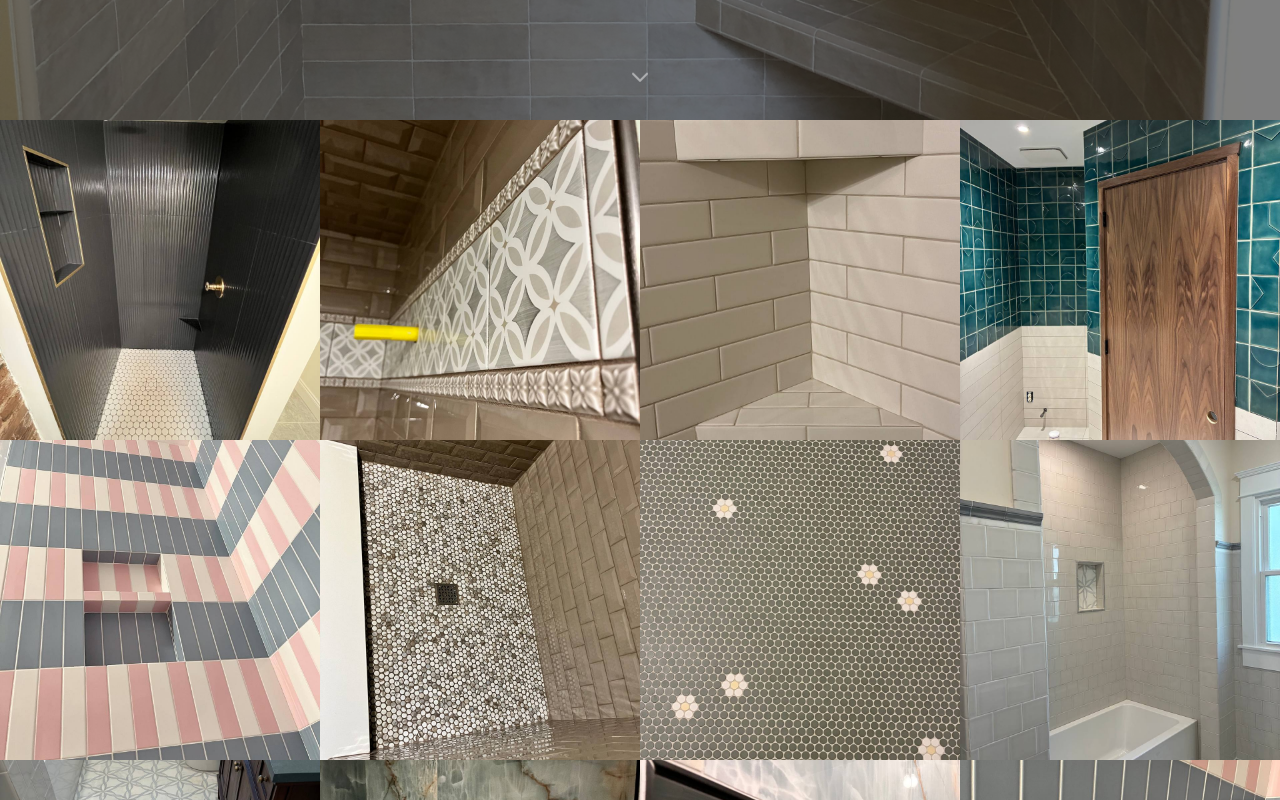
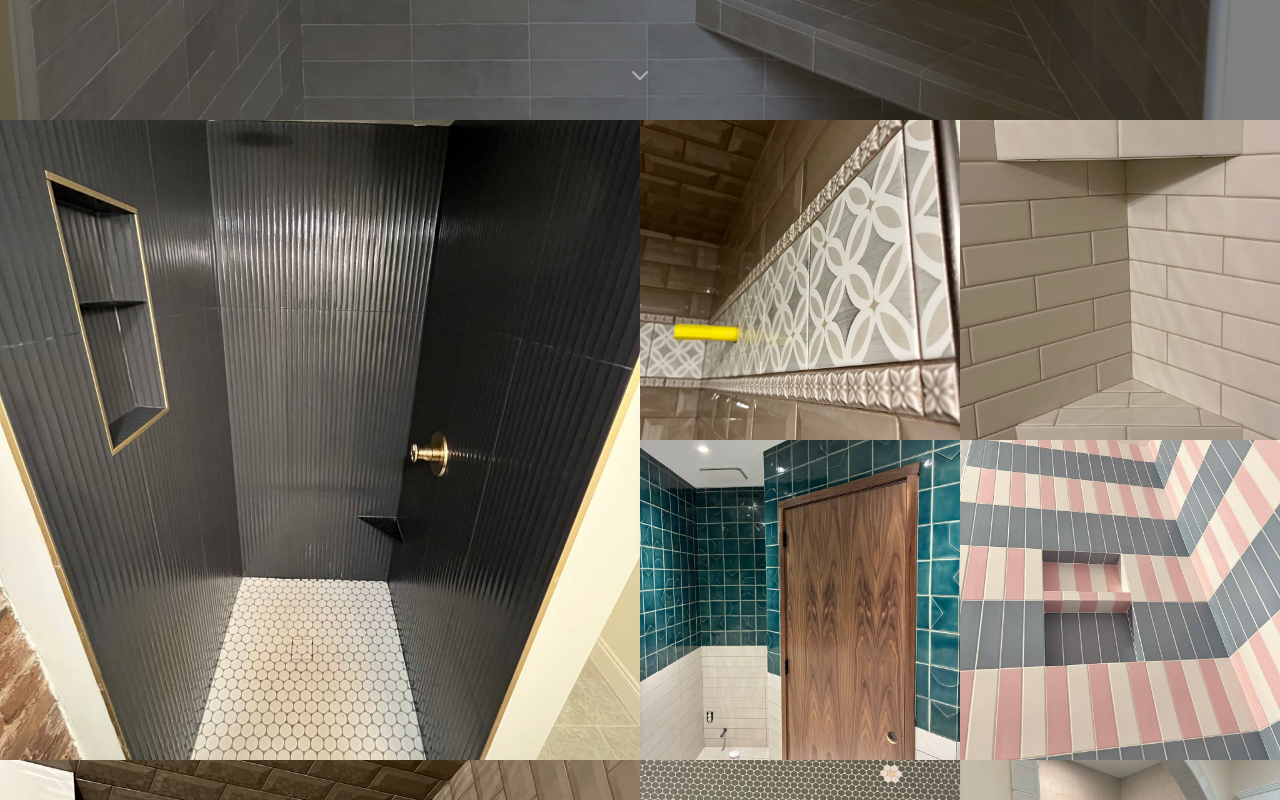
Before and after one commit to Jacob-W-Johnson/jti-website, a Next.js app: page / in a window 1280 px wide. Shown: the part 680-1480 px from the top of the page. Built offline with nearby package versions, Linux system fonts and the light colour scheme.

Commit message:
mixed size gallery grid - every 5th image spans 2x2

```diff
--- a/src/app/page.tsx
+++ b/src/app/page.tsx
@@ -64,22 +64,30 @@ export default function Home() {
         </div>
       </section>
 
-      {/* Photo grid — all project photos */}
-      <section className="grid grid-cols-2 md:grid-cols-3 lg:grid-cols-4">
-        {gallery.map((img) => (
+      {/* Photo grid — mixed sizes for visual interest */}
+      <section className="grid grid-cols-2 md:grid-cols-4">
+        {gallery.map((img, i) => {
+          // Every 5th image (0, 5, 10, ...) spans 2x2
+          const isLarge = i % 5 === 0;
+          return (
             <div
               key={img.src}
-            className="aspect-square relative overflow-hidden"
+              className={`relative overflow-hidden ${
+                isLarge
+                  ? "col-span-2 row-span-2 aspect-square"
+                  : "aspect-square"
+              }`}
             >
               <Image
                 src={img.src}
                 alt={img.alt}
                 fill
                 className="object-cover"
-              sizes="(max-width: 768px) 50vw, (max-width: 1024px) 33vw, 25vw"
+                sizes={isLarge ? "(max-width: 768px) 100vw, 50vw" : "(max-width: 768px) 50vw, 25vw"}
               />
             </div>
-        ))}
+          );
+        })}
       </section>
 
       {/* Statement */}
```
Lines whose indentation alone changed are shown as unchanged.
